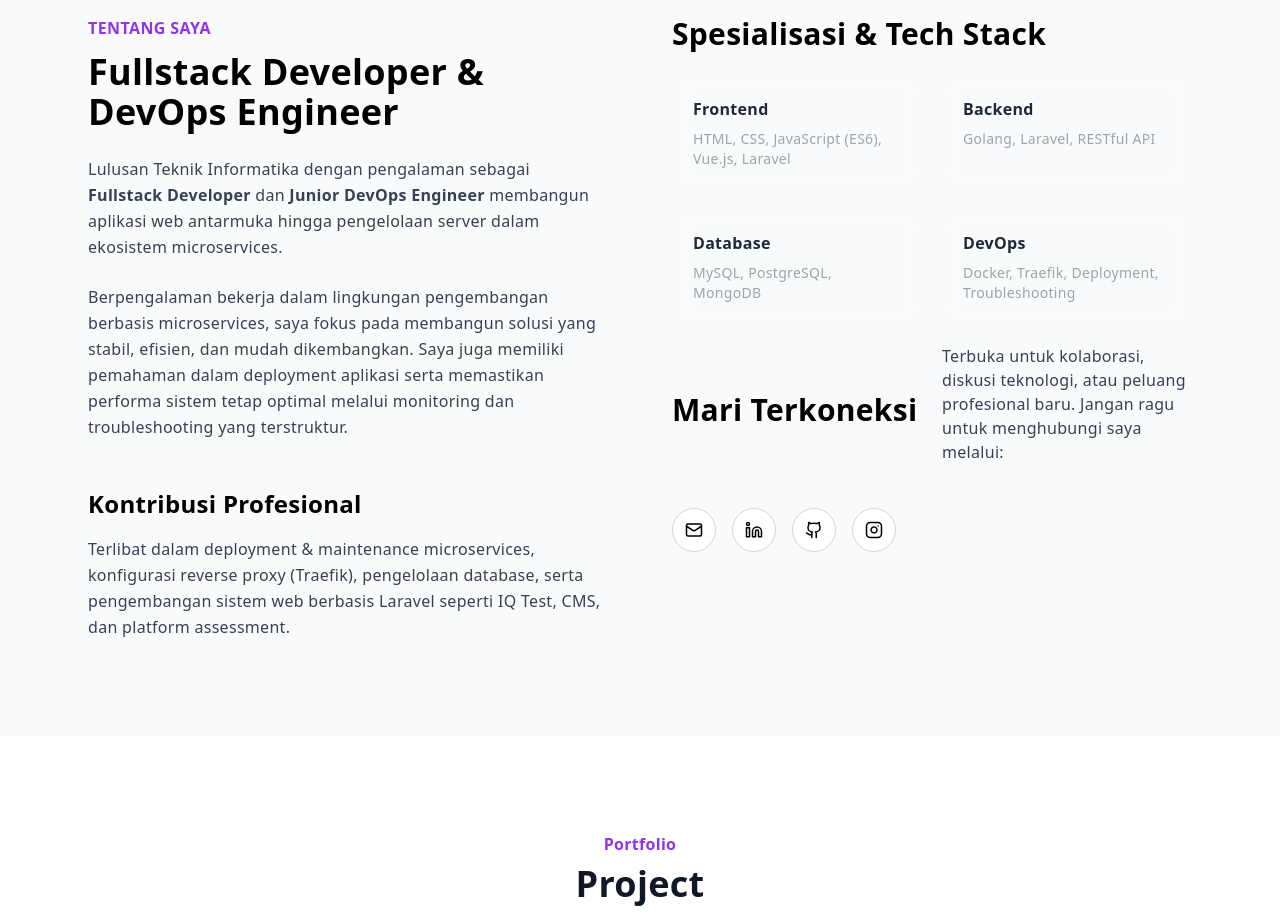
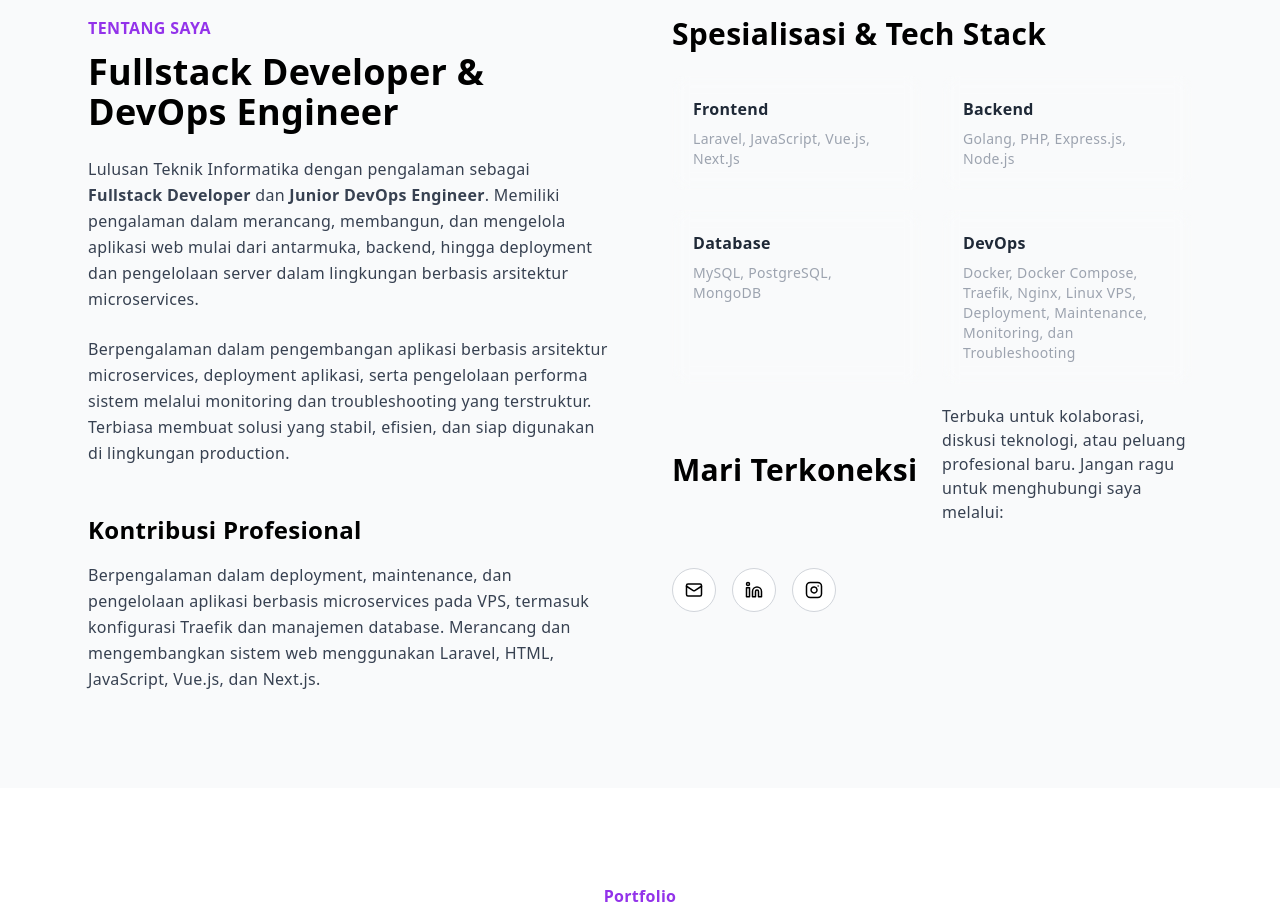
Before and after one commit to DaffaAudyaPramana/portfolio-dapa, a Next.js app: page / in a window 1280 px wide. Shown: the part 880-1800 px from the top of the page. Built offline with nearby package versions, Linux system fonts and the light colour scheme.

Commit message:
update: tidy up about

```diff
--- a/sections/About.tsx
+++ b/sections/About.tsx
@@ -25,16 +25,17 @@ export default function About() {
 <p className="text-gray-700 leading-relaxed mb-6">
     Lulusan Teknik Informatika dengan pengalaman sebagai{" "}
     <strong>Fullstack Developer</strong> dan{" "}
-    <strong>Junior DevOps Engineer</strong> membangun aplikasi web
-    antarmuka hingga pengelolaan server dalam ekosistem
-    microservices.
+    <strong>Junior DevOps Engineer</strong>. Memiliki pengalaman dalam merancang,
+    membangun, dan mengelola aplikasi web mulai dari antarmuka,
+    backend, hingga deployment dan pengelolaan server dalam lingkungan berbasis
+    arsitektur microservices.
 </p>
 
 <p className="text-gray-700 leading-relaxed">
-  Berpengalaman bekerja dalam lingkungan pengembangan berbasis microservices,
-  saya fokus pada membangun solusi yang stabil, efisien, dan mudah dikembangkan.
-  Saya juga memiliki pemahaman dalam deployment aplikasi serta memastikan
-  performa sistem tetap optimal melalui monitoring dan troubleshooting yang terstruktur.
+  Berpengalaman dalam pengembangan aplikasi berbasis arsitektur microservices,
+  deployment aplikasi, serta pengelolaan performa sistem melalui monitoring dan troubleshooting yang terstruktur.
+  Terbiasa membuat solusi yang stabil, efisien, dan
+  siap digunakan di lingkungan production.
 </p>
 
           {/* KONTRIBUSI */}
@@ -43,10 +44,10 @@ export default function About() {
           </h3>
 
           <p className="text-gray-700 leading-relaxed">
-              Terlibat dalam deployment & maintenance microservices, konfigurasi
-              reverse proxy (Traefik), pengelolaan database, serta pengembangan
-              sistem web berbasis Laravel seperti IQ Test, CMS, dan platform
-              assessment.
+              Berpengalaman dalam deployment, maintenance, dan pengelolaan aplikasi
+              berbasis microservices pada VPS, termasuk konfigurasi Traefik dan manajemen
+              database. Merancang dan mengembangkan sistem web
+              menggunakan Laravel, HTML, JavaScript, Vue.js, dan Next.js.
           </p>
         </div>
 
@@ -66,7 +67,7 @@ export default function About() {
         Frontend
       </h4>
       <p className="text-sm text-gray-400">
-        HTML, CSS, JavaScript (ES6), Vue.js, Laravel
+        Laravel, JavaScript, Vue.js, Next.Js
       </p>
     </div>
 
@@ -75,7 +76,7 @@ export default function About() {
         Backend
       </h4>
       <p className="text-sm text-gray-400">
-        Golang, Laravel, RESTful API
+        Golang, PHP, Express.js, Node.js
       </p>
     </div>
 
@@ -93,7 +94,8 @@ export default function About() {
         DevOps
       </h4>
       <p className="text-sm text-gray-400">
-        Docker, Traefik, Deployment, Troubleshooting
+        Docker, Docker Compose, Traefik, Nginx, Linux VPS, Deployment,
+        Maintenance, Monitoring, dan Troubleshooting
       </p>
     </div>
           {/* CONNECT */}
@@ -116,10 +118,10 @@ export default function About() {
       icon: <Linkedin size={18} />,
       link: "https://linkedin.com/in/daffaaudyapramana",
     },
-    {
-      icon: <Github size={18} />,
-      link: "https://github.com/DaffaAudyaPramana",
-    },
+    // {
+    //   icon: <Github size={18} />,
+    //   link: "https://github.com/DaffaAudyaPramana",
+    // },
     {
       icon: <Instagram size={18} />,
       link: "https://instagram.com/audydaffpramn",
```
